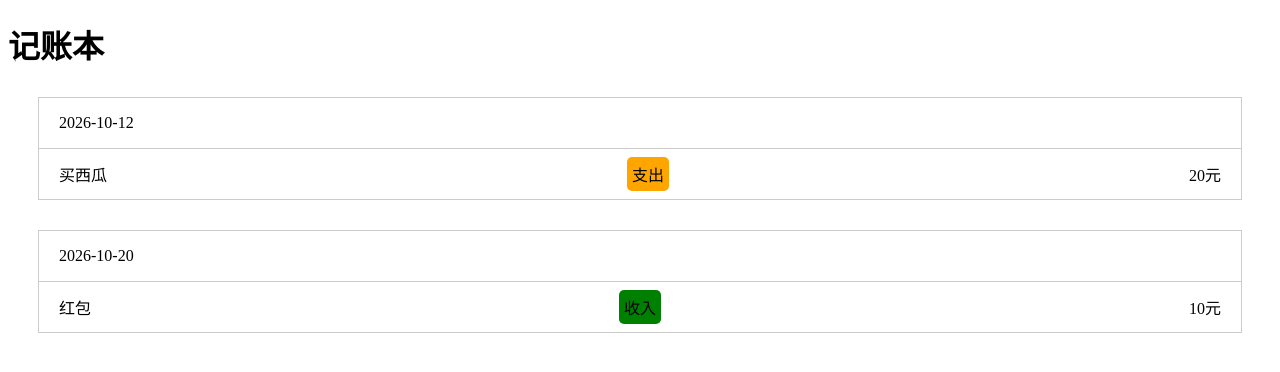
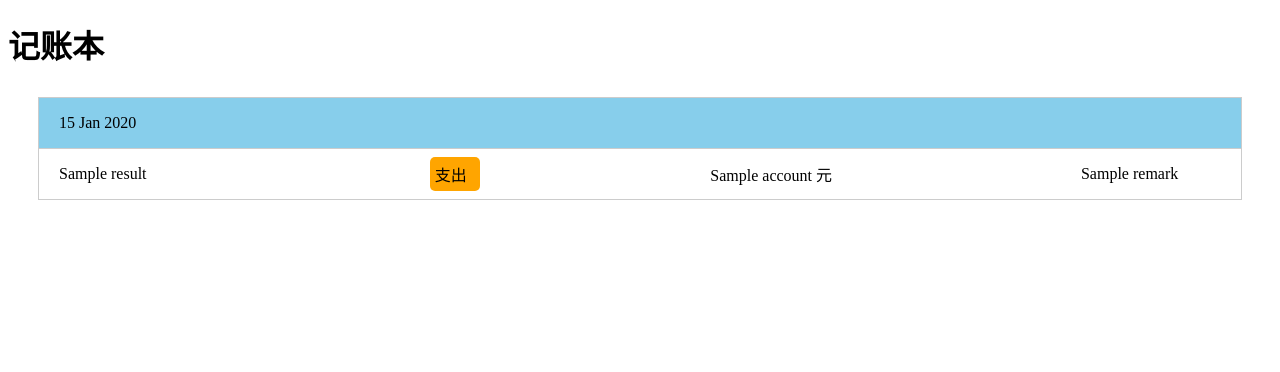
Before and after one commit to chujian0325/NodeJS-20261023, a Node server app: template account-pro/views/list.ejs in a window 1280 px wide. Shown: the top 372 px of the page. Run offline with Node 20, Linux system fonts and the light colour scheme; the template is opened without the code that fills it: most values are stand-ins (such as "Sample title", 1, 10 or a date in 2020).

Commit message:
账单列表使用真实数据

```diff
--- a/account-pro/routes/index.js
+++ b/account-pro/routes/index.js
@@ -10,7 +10,9 @@ const db = low(adapter)
 
 /* 记账本列表. */
 router.get('/account', function(req, res, next) {
-  res.render('list')
+  let result = db.get('accounts').value()
+  console.log(result)
+  res.render('list',{ result })
 });
 router.get('/account/create', function(req, res, next) {
   res.render('create')
--- a/account-pro/views/list.ejs
+++ b/account-pro/views/list.ejs
@@ -22,7 +22,17 @@
         align-items: center;
         padding: 0 20px;
       }
-      .type{
+      .pink {
+        background-color: pink;
+      }
+      .skyblue{
+        background-color: skyblue;
+      }
+      .item div{
+        width: 140px;
+      }
+      .item .type{
+        width: 40px;
         padding: 5px;
         border-radius: 5px;
       }
@@ -37,22 +47,19 @@
   <body>
     <div>
       <h1>记账本</h1>
-      <div class="detail">
-        <div class="date">2026-10-12</div>
+      <%result.forEach((item) => {%>
+        <div class="detail">
+        <div class="date <%= item.type == 1 ? 'pink' : 'skyblue'%>"><%=item.time%></div>
         <div class="item">
-          <div>买西瓜</div>
-          <div class="type orange">支出</div>
-          <div>20元</div>
+          <div><%=item.title%></div>
+          <div class="type <%= item.type == 1 ? 'green' : 'orange'%>">
+            <%= item.type == 1 ? '收入' : '支出'%>
+          </div>
+          <div><%=item.account%> 元</div>
+          <div><%=item.remark%></div>
         </div>
       </div>
-      <div class="detail">
-        <div class="date">2026-10-20</div>
-        <div class="item">
-          <div>红包</div>
-          <div class="type green">收入</div>
-          <div>10元</div>
-        </div>
-      </div>
+      <%})%>
     </div>
   </body>
 </html>
```
